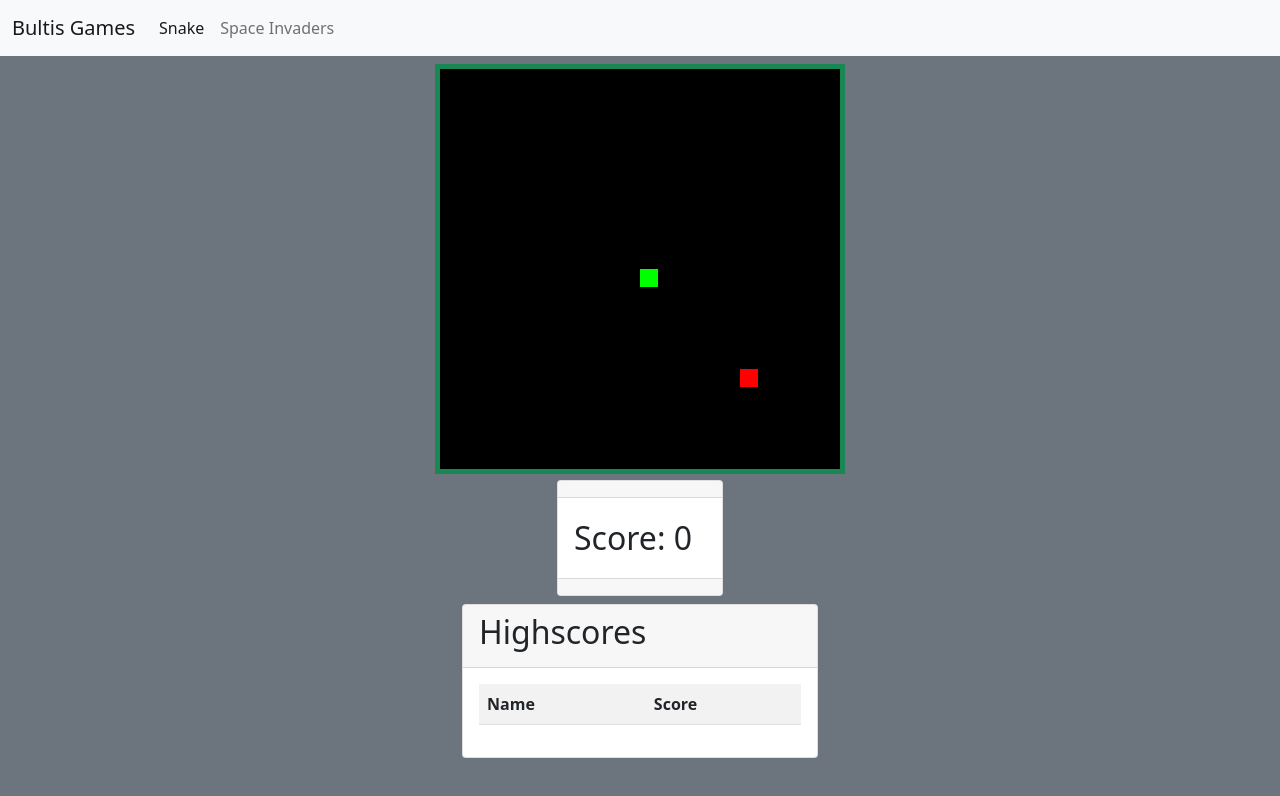
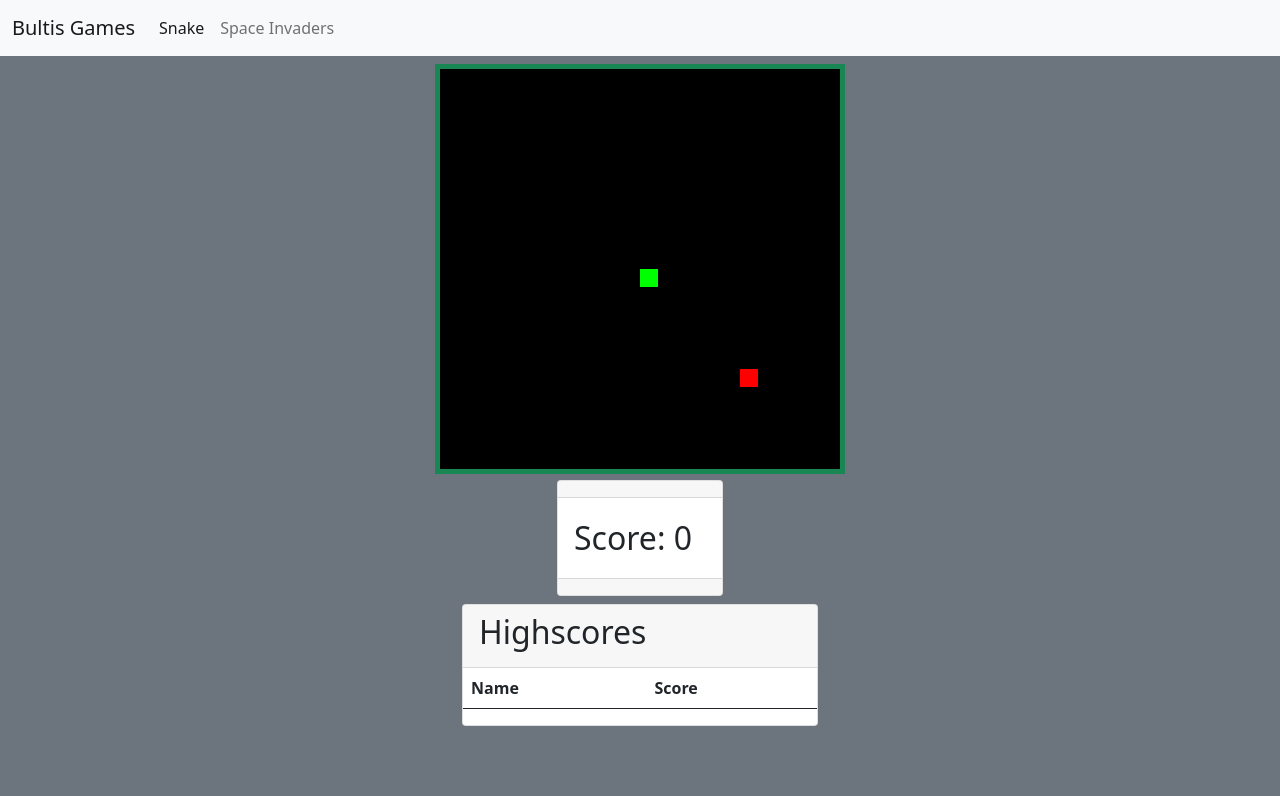
Before and after one commit to MBulti/BrowserGames, a plain HTML site: page snake.html in a window 1280 px wide. Drawn offline with Linux system fonts and the light colour scheme; no server answers.

Commit message:
Correct creation of table

```diff
--- a/snake.html
+++ b/snake.html
@@ -62,12 +62,15 @@
 						<div class="card-header">
 							<h2>Highscores</h2>
 						</div>
-						<div class="card-body">
-							<table class="table table-striped scoretable">
-								<tr>
+						<div class="card-body p-0">
+							<table class="table table-striped table-responsive">
+								<thead>
 									<th>Name</th>
 									<th>Score</th>
-								</tr>
+								</thead>
+								<tbody class="scoretable">
+
+								</tbody>
 							</table>
 						</div>
 					</div>
```
